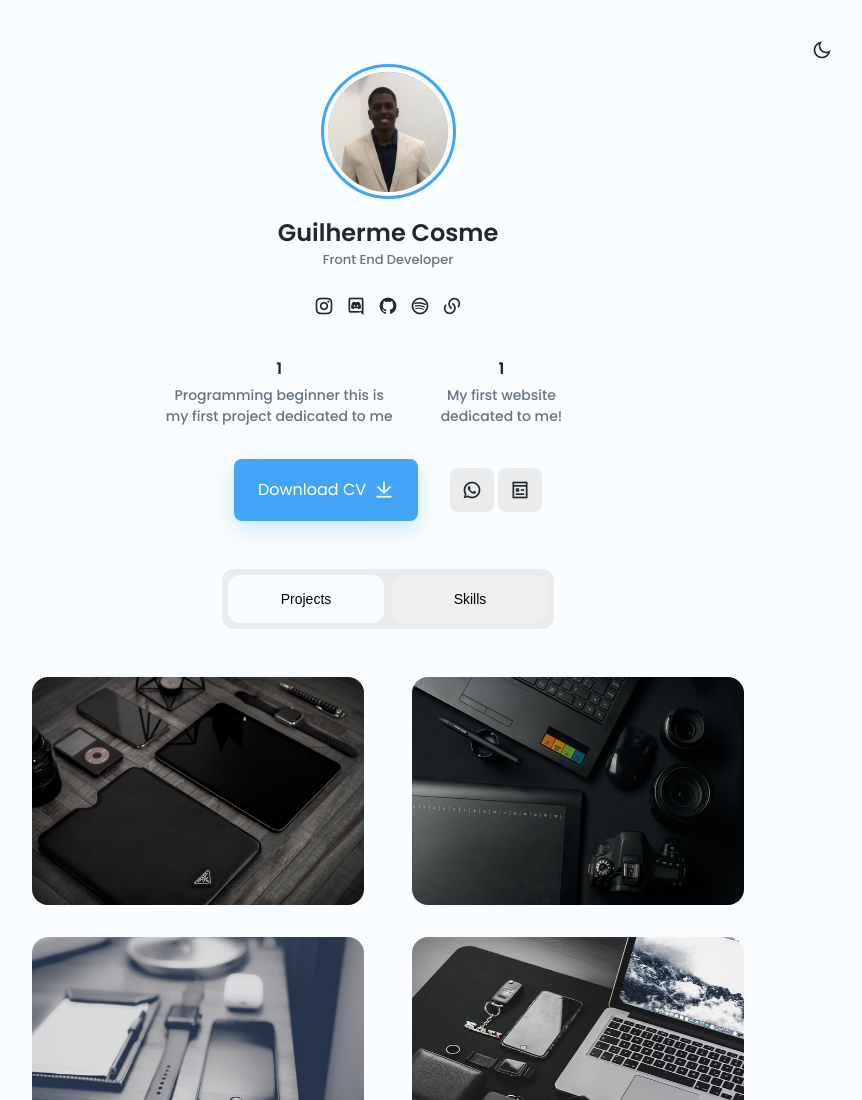
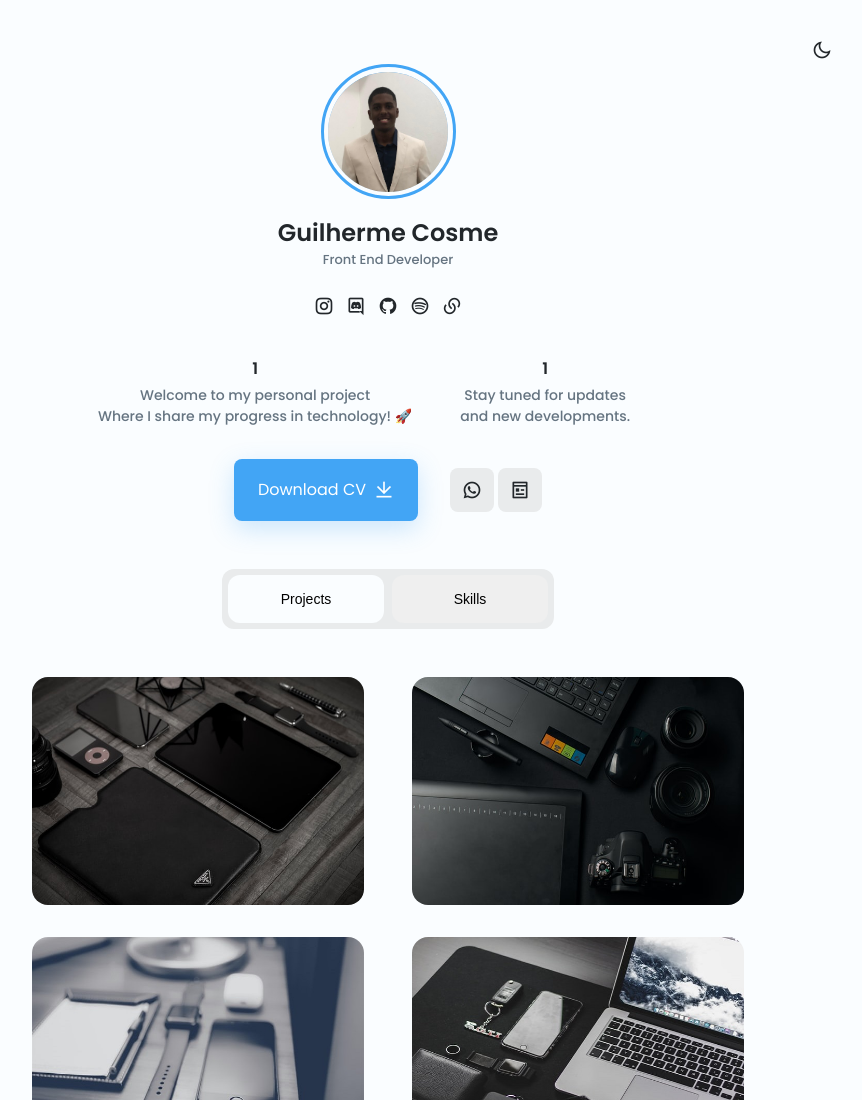
Before and after one commit to doesntscript/Portfolio-Pessoal, a plain HTML site: page index.html in a window 1280 px wide. Shown: the top 1100 px of the page, without its empty margins (252-1114 px from the left). Drawn offline with nearby package versions, Linux system fonts and the light colour scheme.

Commit message:
(AuthPafs): Update about profil-description

```diff
--- a/index.html
+++ b/index.html
@@ -67,16 +67,18 @@
                 <div class="profile__info grid">
                     <div class="profile__info-group">
                         <h3 class="profile__info-number">1 </h3>
-                            <p class="profile__info-description"> Programming beginner this is <br> my first  project dedicated to me
+                            <p class="profile__info-description"> Welcome to my personal project <br> Where I share my progress in technology! 🚀
                             </p>
                     </div>
 
                     <div class="profile__info-group">
                         <h3 class="profile__info-number">1</h3>
-                            <p class="profile__info-description">My first website <br> dedicated to me!  </p>
+                            <p class="profile__info-description">Stay tuned for updates <br> and new developments. </p>
                     </div>
 
                 </div>
+
+
 
                 <div class="profile__buttons">
                     <a download="GUILHERME COSME DOS SANTOS.pdf" href="assests/GUILHERME COSME DOS SANTOS.pdf" class="button" >
```
Also changed, not shown: style.css (line endings or trailing spaces).
